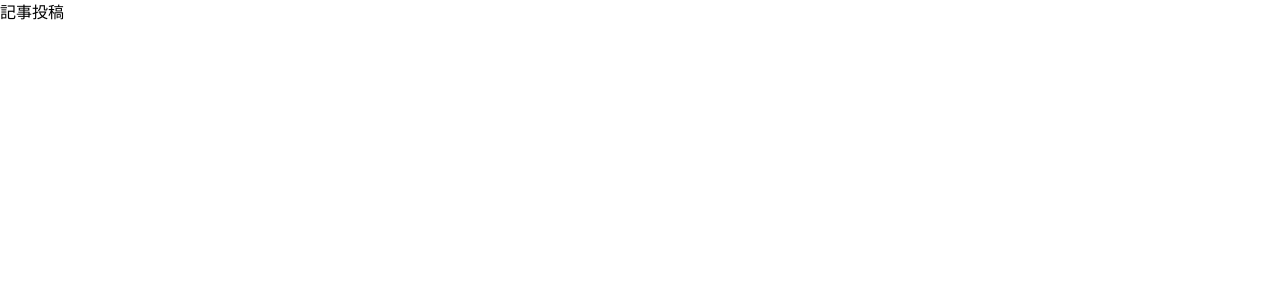
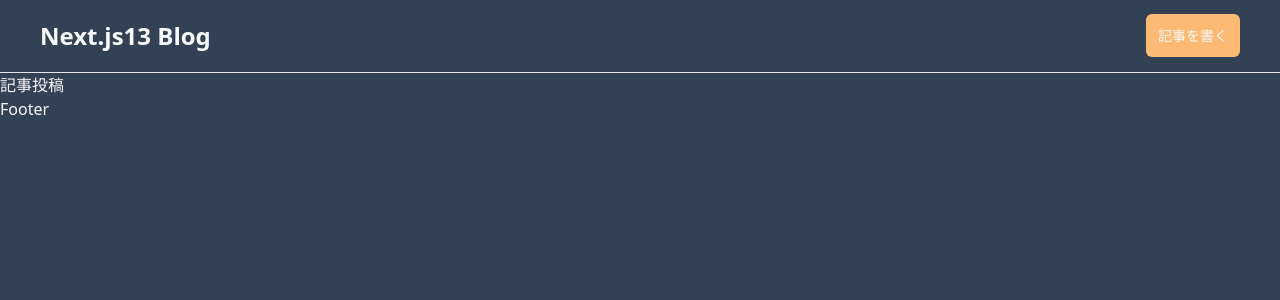
Before and after one commit to y-takagiiii/next.js13-tailwindcss-udemy-blog, a Next.js app: page / in a window 1280 px wide. Shown: the top 300 px of the page. Built offline with nearby package versions, Linux system fonts and the light colour scheme.

Commit message:
Headerコンポーネントの読み込み

```diff
--- a/src/app/layout.tsx
+++ b/src/app/layout.tsx
@@ -1,12 +1,10 @@
 import type { Metadata } from 'next'
-import { Inter } from 'next/font/google'
 import './globals.css'
-
-const inter = Inter({ subsets: ['latin'] })
+import Header from './Header'
 
 export const metadata: Metadata = {
-  title: 'Create Next App',
-  description: 'Generated by create next app',
+  title: 'Next.js13 Blog',
+  description: 'Next.js13で作ったブログアプリ',
 }
 
 export default function RootLayout({
@@ -15,8 +13,12 @@
   children: React.ReactNode
 }) {
   return (
-    <html lang="en">
-      <body className={inter.className}>{children}</body>
+    <html lang="ja">
+      <body className='container mx-auto bg-slate-700 text-slate-50'>
+        <Header/>
+        {children}
+        <footer>Footer</footer>
+      </body>
     </html>
   )
 }
```
